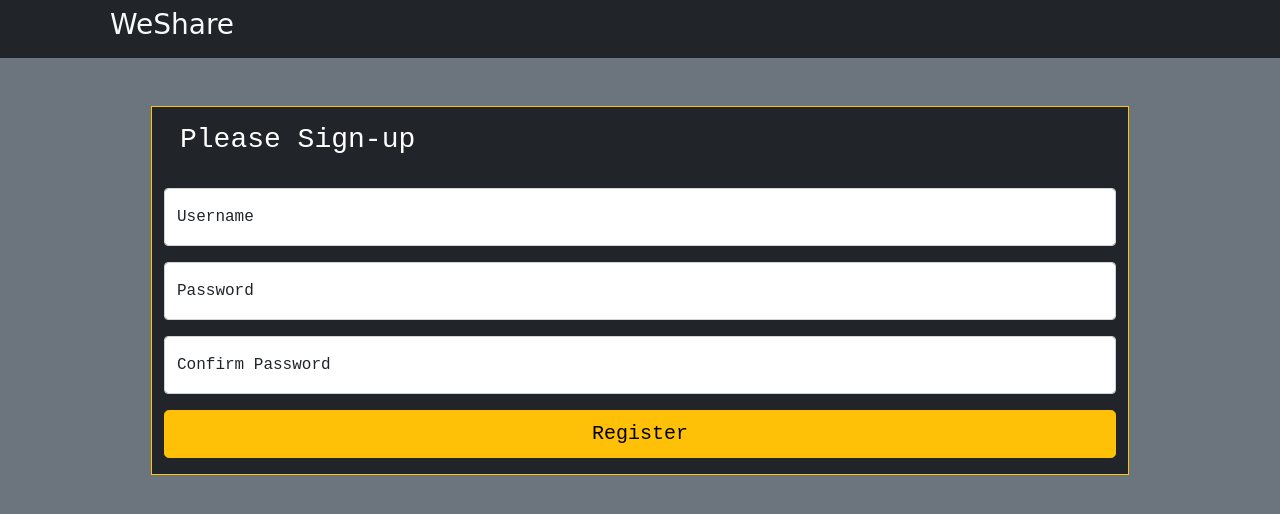
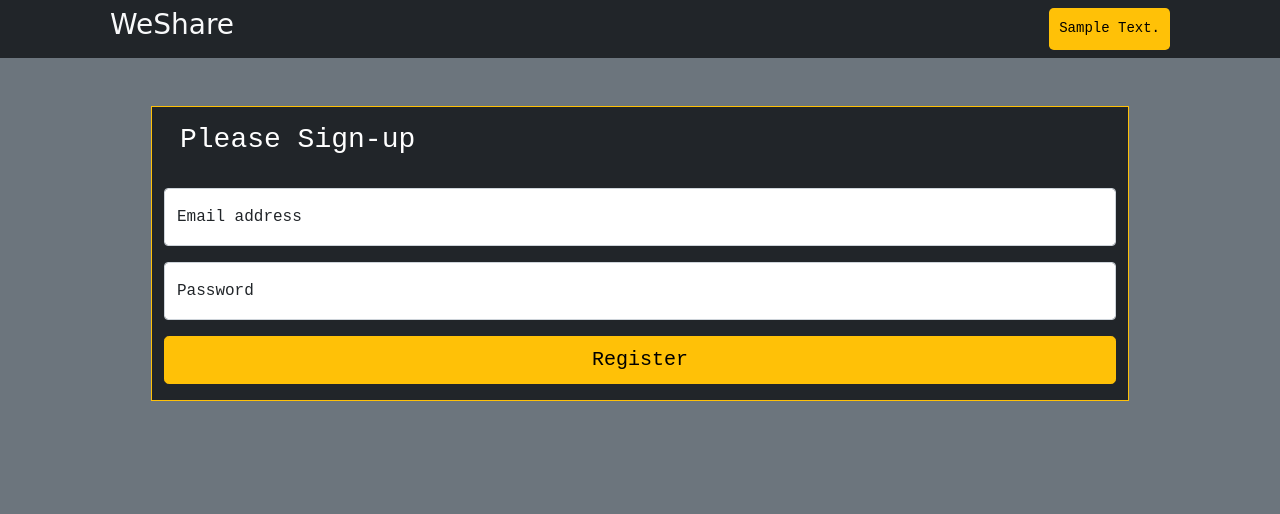
Before and after one commit to LebasoraJohnJefferson/WeShare, a Django app: template visitorHome/templates/visitorHome/auth/signup.html in a window 1280 px wide. Shown: the top 514 px of the page. Run offline with Django 4.2, Linux system fonts and the light colour scheme; tables that the repository leaves empty hold one stand-in row (values such as "Sample post"); the template is opened without the code that fills it: values that come from a table or form of the project are taken from there, most other values are stand-ins (such as "Sample title", 1, 10 or a date in 2020); some web fonts are replaced.

Commit message:
feat(register) sign-up UI and functionality

```diff
--- a/templates/includes/header.html
+++ b/templates/includes/header.html
@@ -5,7 +5,6 @@
         ><h3 id="logo" class="px-3">WeShare</h3></a
       >
     </div>
-    {% if is_show_option == True %}
     {% if not user.is_authenticated %}
     <ul class="nav px-md-3">
       {% for link in Links %}
@@ -22,7 +21,6 @@
           </div>
         </li>
       {% endif %}
-      {% endif %}
     </ul>
   </div>
 </header>
--- a/templates/includes/navbar.html
+++ b/templates/includes/navbar.html
@@ -10,7 +10,7 @@
         </div>
         <div class='row-md' align="center">
             <p class='col-md text-break fs-6 text-capitalize text-black w-75 bg-white fw-bolder rounded'>
-                JJ Fabon
+                {{request.user}}
             </p>
         <ul class="list-unstyled h-75 d-flex flex-column " >
             <li class="p-3 m-auto justify-content-center align-items-center d-flex">
--- a/visitorHome/templates/visitorHome/auth/signup.html
+++ b/visitorHome/templates/visitorHome/auth/signup.html
@@ -4,25 +4,16 @@
     {% include 'includes/header.html' %}
 
     <form class="w-75 m-auto mt-5 border border-warning bg-dark" method="POST" action="{% url 'Signup' %}">
-        {% csrf_token %}
+      {% csrf_token %}
         <h1 class="h3 mb-3 fw-normal p-3">Please Sign-up</h1>
-
+        {% for field in form %}
         <div class="form-floating my-3">
-          <input name="username" type="text" class="form-control" id="floatingInput" placeholder="name@example.com">
-          <label for="floatingInput" class="text-dark fs-6">Username</label>
+          <input name="{{field.name}}" {% if field.name == 'username' %} type="text" {% else %} type="password" {% endif %} class="form-control" id="floatingPassword" placeholder="{{field.label}}">
+          <label for="floatingPassword" class="text-dark fs-6">{{field.label}}</label>
         </div>
-        <div class="form-floating my-3">
-          <input name="password" type="password" class="form-control" id="floatingPassword" placeholder="Password">
-          <label for="floatingPassword" class="text-dark fs-6">Password</label>
-        </div>
-
-        <div class="form-floating my-3">
-          <input name="password" type="password" class="form-control" id="floatingPassword" placeholder="Password">
-          <label for="floatingPassword" class="text-dark fs-6">Confirm Password</label>
-        </div>
+        {% endfor %}
 
         <button class="w-100 btn btn-lg btn-warning mb-3" type="submit">Register</button>
       </form>
 
-
 {% endblock %}
```
Also changed, not shown: visitorHome/views.py (+18 -7 lines).
